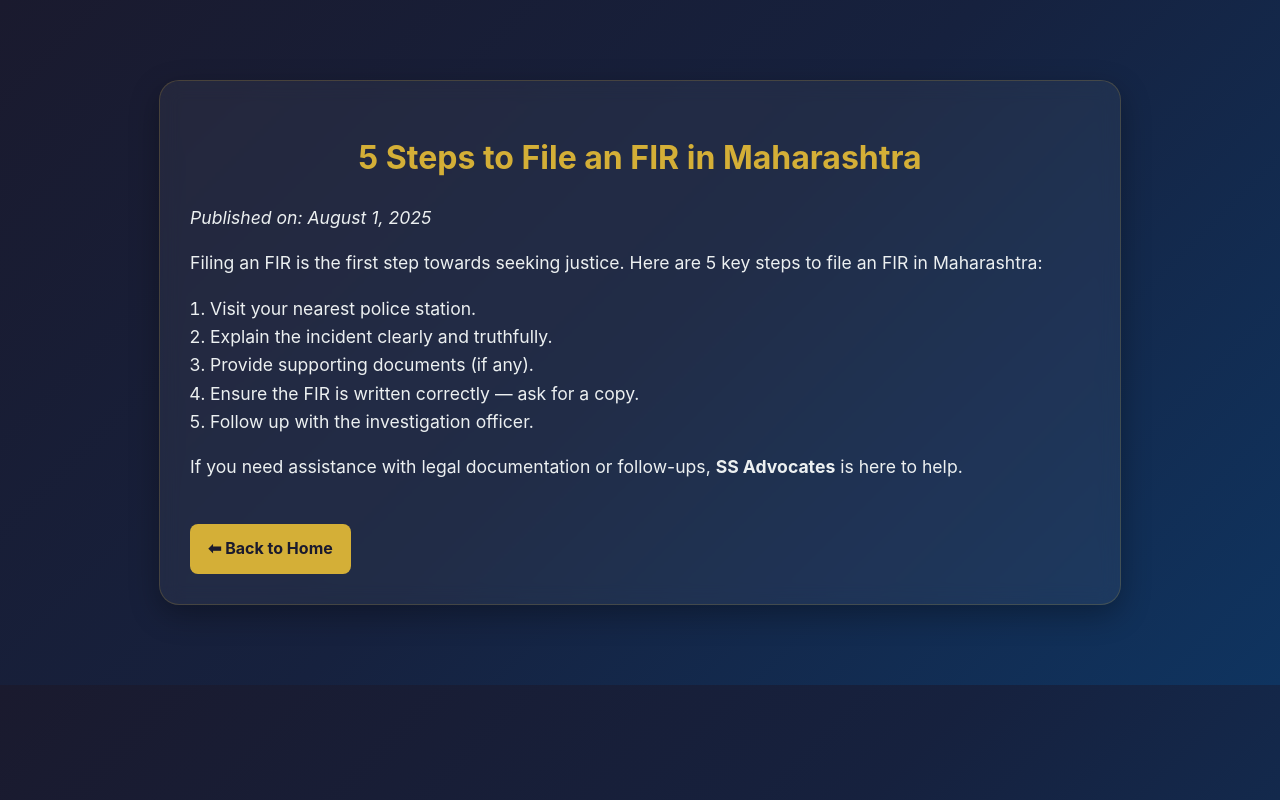
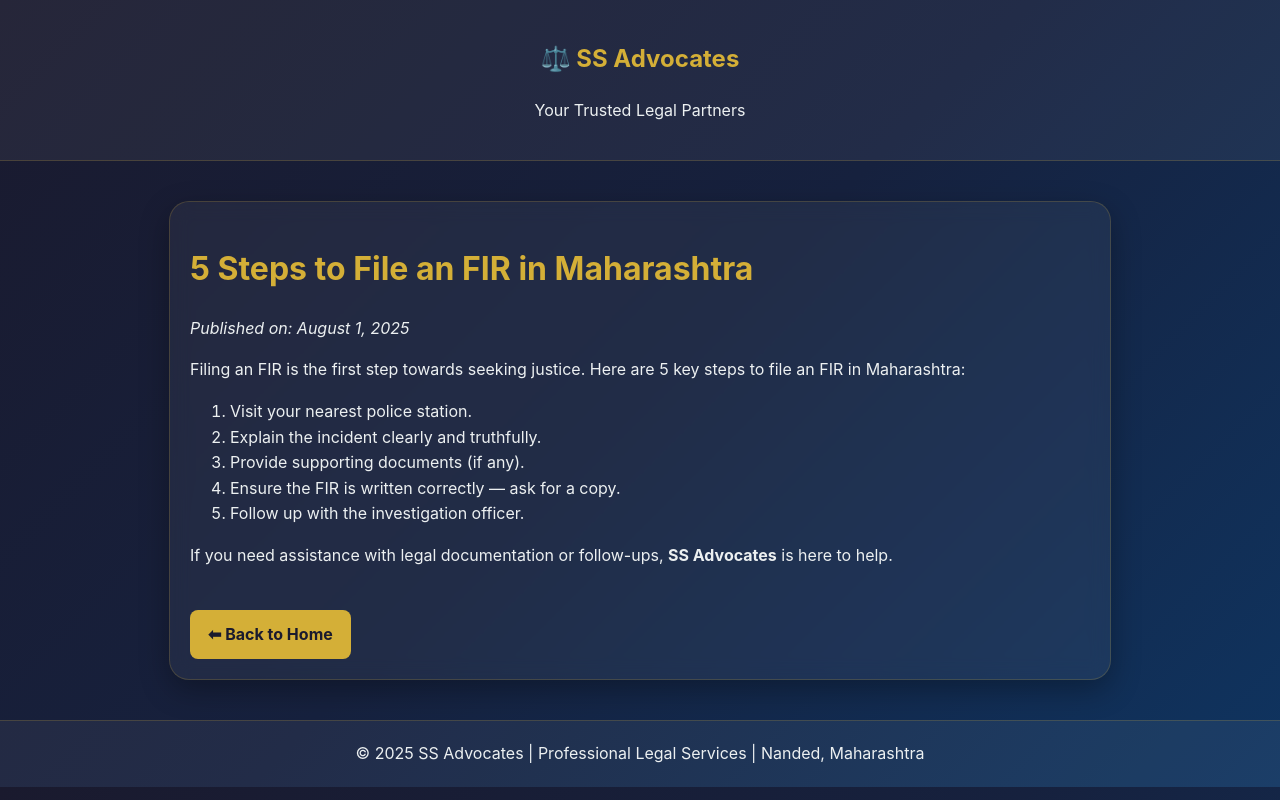
Before and after one commit to ssadvocate/ss-advocates, a plain HTML site: page blog/post1.html in a window 1280 px wide. Drawn offline with Linux system fonts and the light colour scheme.

Commit message:
Update post1.html

```diff
--- a/blog/post1.html
+++ b/blog/post1.html
@@ -3,24 +3,40 @@
 <head>
   <meta charset="UTF-8">
   <meta name="viewport" content="width=device-width, initial-scale=1.0">
-    <title>5 Steps to File an FIR in Maharashtra</title>
+  <title>5 Steps to File an FIR in Maharashtra | SS Advocates</title>
+
+  <!-- ✅ Copying styles from main site -->
   <style>
-        /* Matching your main website style */
     body {
       font-family: 'Inter', -apple-system, BlinkMacSystemFont, 'Segoe UI', sans-serif;
       background: linear-gradient(135deg, #1a1a2e 0%, #16213e 50%, #0f3460 100%);
       color: #ecf0f1;
-            line-height: 1.6;
-            overflow-x: hidden;
       margin: 0;
       padding: 0;
+      line-height: 1.6;
     }
 
-        /* Blog container box */
-        .container {
+    header, footer {
+      text-align: center;
+      padding: 20px;
+      background: rgba(255, 255, 255, 0.05);
+      border-bottom: 1px solid rgba(212, 175, 55, 0.2);
+    }
+
+    footer {
+      border-top: 1px solid rgba(212, 175, 55, 0.2);
+      border-bottom: none;
+      margin-top: 40px;
+    }
+
+    h1, h2 {
+      color: #d4af37;
+    }
+
+    .blog-container {
       max-width: 900px;
-            margin: 80px auto;
-            padding: 30px;
+      margin: 40px auto;
+      padding: 20px;
       background: rgba(255, 255, 255, 0.05);
       backdrop-filter: blur(10px);
       border-radius: 20px;
@@ -28,21 +44,6 @@
       box-shadow: 0 10px 30px rgba(0, 0, 0, 0.3);
     }
 
-        h1 {
-            color: #d4af37;
-            text-align: center;
-            margin-bottom: 20px;
-        }
-
-        p, li {
-            font-size: 1.1em;
-        }
-
-        ol {
-            padding-left: 20px;
-        }
-
-        /* Back to Home button */
     .back-link {
       display: inline-block;
       margin-top: 25px;
@@ -63,8 +64,14 @@
 </head>
 <body>
 
-    <!-- Blog Content -->
-    <div class="container">
+  <!-- ✅ Header -->
+  <header>
+    <h2>⚖️ SS Advocates</h2>
+    <p>Your Trusted Legal Partners</p>
+  </header>
+
+  <!-- ✅ Blog Content -->
+  <div class="blog-container">
     <h1>5 Steps to File an FIR in Maharashtra</h1>
     <p><em>Published on: August 1, 2025</em></p>
 
@@ -83,5 +90,10 @@
     <a href="../index.html" class="back-link">⬅ Back to Home</a>
   </div>
 
+  <!-- ✅ Footer -->
+  <footer>
+    © 2025 SS Advocates | Professional Legal Services | Nanded, Maharashtra
+  </footer>
+
 </body>
 </html>
```
Lines whose indentation alone changed are shown as unchanged.
